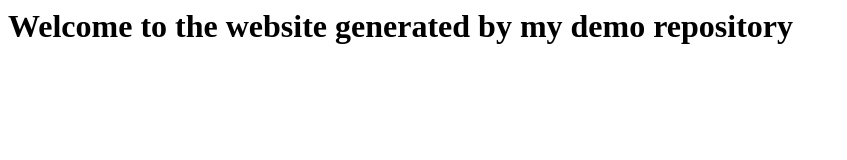
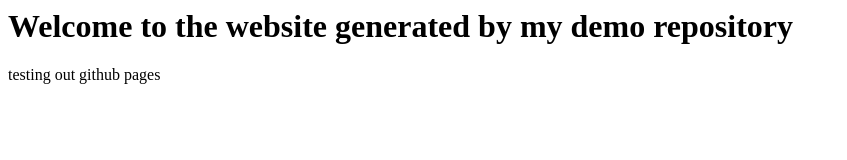
Before and after one commit to jsmcavady-co-uk/jsmcavady-co-uk.github.io, a website: page index.html in a window 1280 px wide. Shown: the whole page, without its empty margins (0-847 px from the left). Drawn offline with Linux system fonts and the light colour scheme.

Commit message:
Update index.html

```diff
--- a/index.html
+++ b/index.html
@@ -1 +1,2 @@
 <h1>Welcome to the website generated by my demo repository</h1>
+<p> testing out github pages</p>
```
